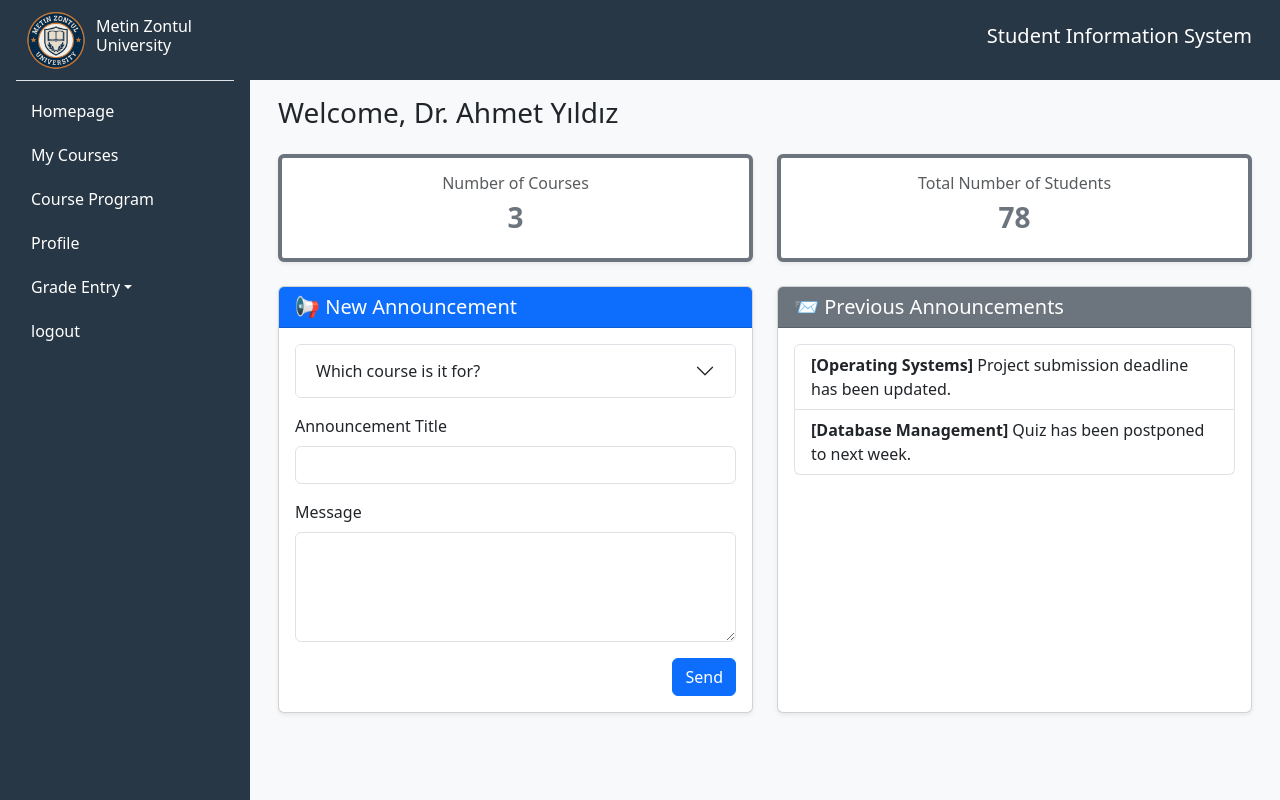
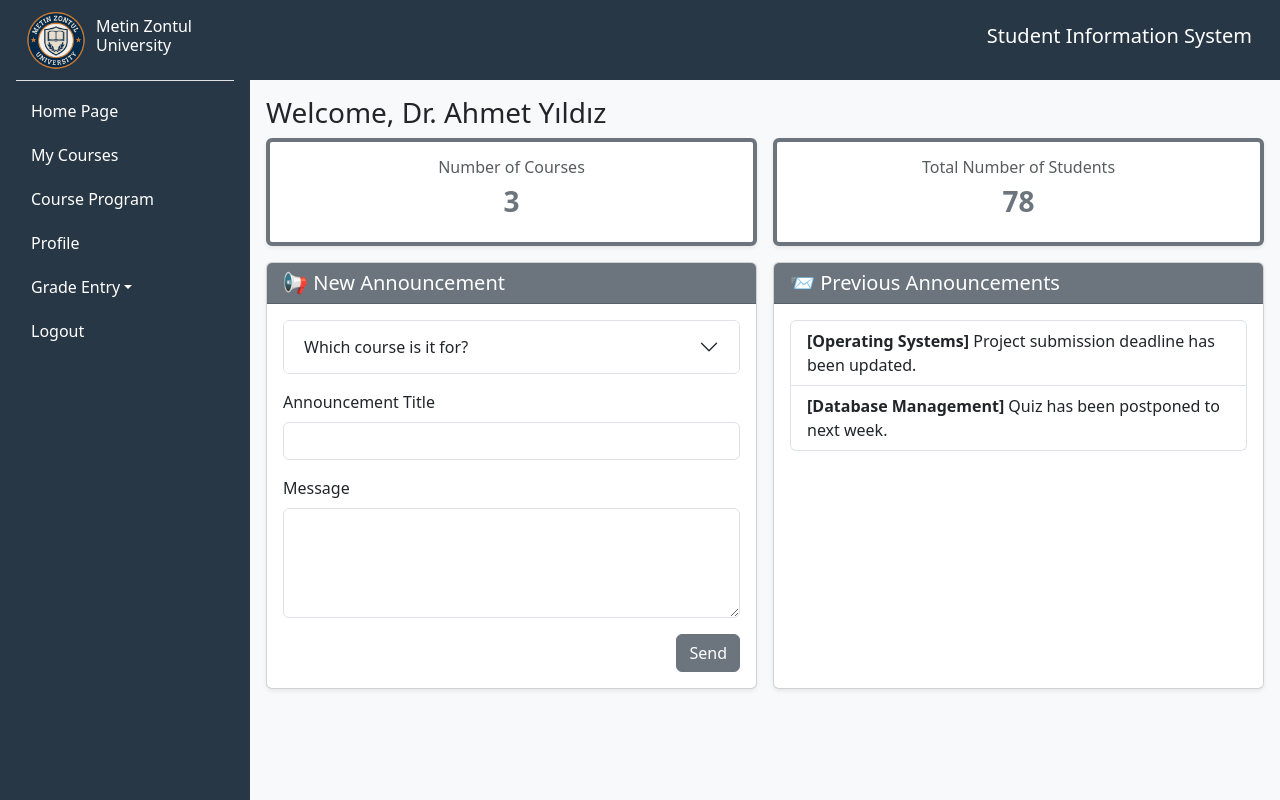
Before and after one commit to kadrzeybek/University_student_information_system_web_project, a Django app: page /instructor/homepage/ in a window 1280 px wide. Run offline with Django 5.2, Linux system fonts and the light colour scheme.

Commit message:
front update

```diff
--- a/instructors/templates/instructors/homepage.html
+++ b/instructors/templates/instructors/homepage.html
@@ -12,11 +12,9 @@
 {% block content %}
 <div class="d-flex">
     {% include 'instructors/includes/sidebar.html' %}
-    <div class="container m-3">
-    <h3 class="mb-4">Welcome, Dr. Ahmet Yıldız</h3>
-
-    <div class="row justify-content-between g-4">
-
+    <div class="container-fluid m-3 p-0">
+            <h3 class="mb-2">Welcome, Dr. Ahmet Yıldız</h3>
+            <div class="row g-3">
                 <div class="col-md-6">
                     <div class="card border-start border-secondary border-4 shadow-sm h-100">
                         <div class="card-body text-center">
@@ -25,8 +23,6 @@
                         </div>
                     </div>
                 </div>
-
-        <!-- Student Count -->
                 <div class="col-md-6">
                     <div class="card border-start border-secondary border-4 shadow-sm h-100">
                         <div class="card-body text-center">
@@ -35,10 +31,9 @@
                         </div>
                     </div>
                 </div>
-        <!-- Announcement Sending Form -->
                 <div class="col-md-6">
                     <div class="card shadow-sm">
-                <div class="card-header bg-primary text-white">
+                        <div class="card-header bg-secondary text-white">
                             <h5 class="mb-0">📢 New Announcement</h5>
                         </div>
                         <div class="card-body">
@@ -82,14 +77,12 @@
                                 </div>
 
                                 <div class="text-end">
-                            <button type="submit" class="btn btn-primary">Send</button>
+                                    <button type="submit" class="btn btn-secondary">Send</button>
                                 </div>
                             </form>
                         </div>
                     </div>
                 </div>
-
-        <!-- Sağ Sütun: Gönderilen Duyurular -->
                 <div class="col-md-6">
                     <div class="card shadow-sm h-100">
                         <div class="card-header bg-secondary text-white">
@@ -108,7 +101,8 @@
                         </div>
                     </div>
                 </div>
-
+            </div>
+    </div>
 </div>
 
 {% endblock %}
--- a/instructors/templates/instructors/includes/sidebar.html
+++ b/instructors/templates/instructors/includes/sidebar.html
@@ -6,7 +6,7 @@
                     <h6 class="text-white" id="sidebarLabel">Metin Zontul University</h6>
                 </div>
                     <div class="pt-2">
-                    <a href="{% url 'instructor_homepage' %}">Home</a>
+                    <a href="{% url 'instructor_homepage' %}">Home Page</a>
                     <a href="{% url 'instructor_my_courses' %}">My Courses</a>
                     <a href="{% url 'instructor_course_program' %}">Course Program</a>
                     <a href="{% url 'instructor_profile' %}">Profile</a>
@@ -30,7 +30,7 @@
                 <h6 class=" text-white" id="sidebarLabel">Metin Zontul University</h6>
                 </div>
                 <div class="pt-2">
-                    <a href="{% url 'instructor_homepage' %}">Homepage</a>
+                    <a href="{% url 'instructor_homepage' %}">Home Page</a>
                     <a href="{% url 'instructor_my_courses' %}">My Courses</a>
                     <a href="{% url 'instructor_course_program' %}">Course Program</a>
                     <a href="{% url 'instructor_profile' %}">Profile</a>
@@ -44,7 +44,7 @@
                             <a class="ms-3" href="#">Computer Networks</a>
                         </div>
                     </div>
-                    <a href="{% url 'logout' %}">logout</a>
+                    <a href="{% url 'logout' %}">Logout</a>
                 </div>
 
             </div>
--- a/students/templates/students/includes/sidebar.html
+++ b/students/templates/students/includes/sidebar.html
@@ -7,12 +7,12 @@
             <h6 class="text-white" id="sidebarLabel">Metin Zontul University</h6>
         </div>
         <div class="pt-2">
-            <a href="{% url 'student_homepage' %}">Home</a>
+            <a href="{% url 'student_homepage' %}">Home Page</a>
             <a href="{% url 'student_registration' %}">Registration Info</a>
             <a href="{% url 'student_grades' %}">My Exam Results</a>
             <a href="{% url 'student_my_courses' %}">My Courses</a>
             <a href="{% url 'student_course_program' %}">Course Program</a>
-            <a href="{% url 'logout' %}">Log out</a>
+            <a href="{% url 'logout' %}">Logout</a>
 
         </div>
     </div>
@@ -29,7 +29,7 @@
             <a href="{% url 'student_grades' %}">My Exam Results</a>
             <a href="{% url 'student_my_courses' %}">My Courses</a>
             <a href="{% url 'student_course_program' %}">Course Program</a>
-            <a href="{% url 'logout' %}">Log out</a>
+            <a href="{% url 'logout' %}">Logout</a>
         </div>
     </div>
 </div>
```
Also changed, not shown: accounts/templates/accounts/login.html (+7 -5 lines). Lines whose indentation alone changed are shown as unchanged.
